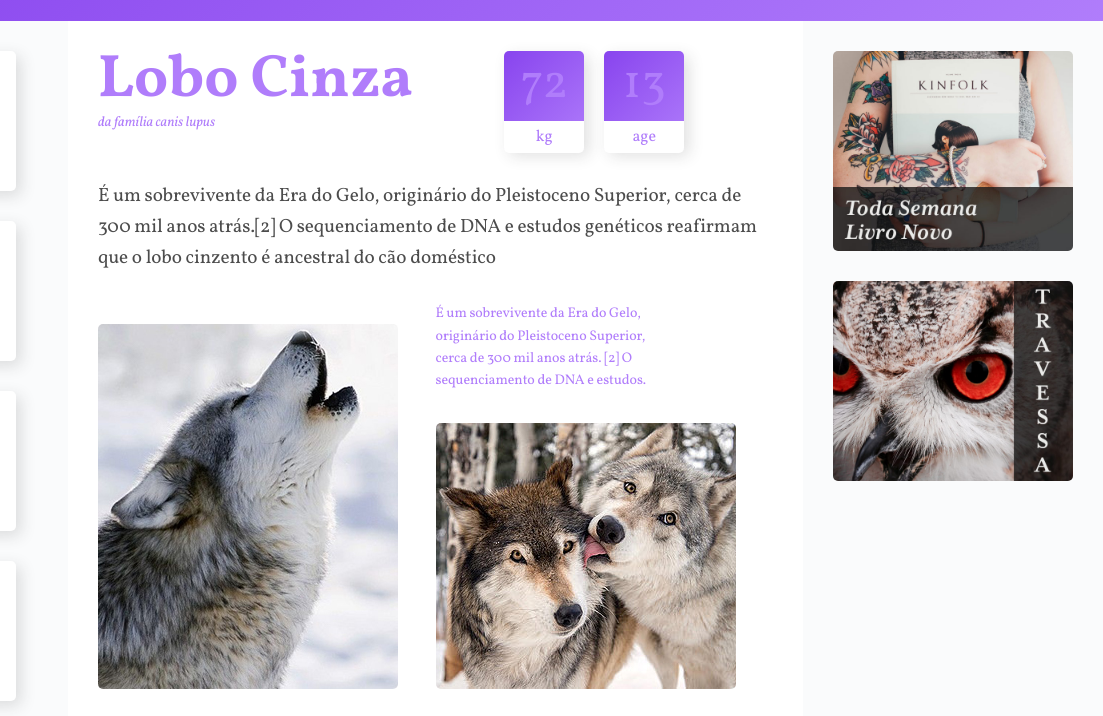
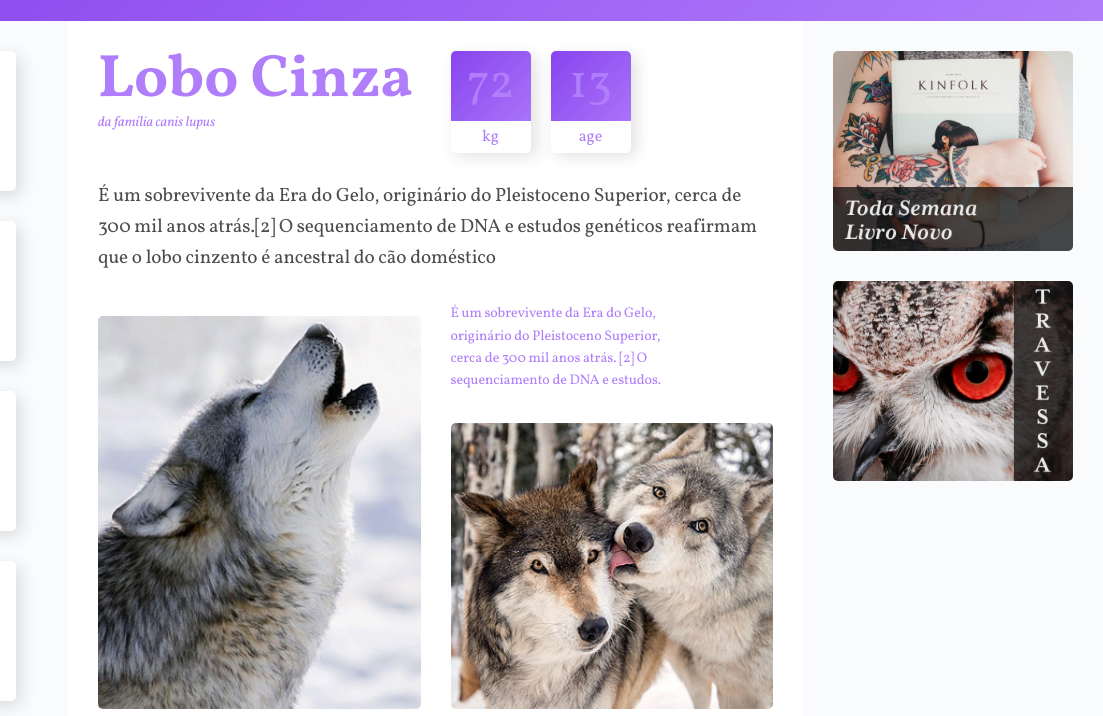
Before and after one commit to ronaldobergara/Origamid-Wildbeast, a plain HTML site: page index.html in a window 1280 px wide. Shown: the part 72-788 px from the top of the page, 177-1280 px from the left. Drawn offline with Linux system fonts and the light colour scheme.

Commit message:
Ajustando algumas propriedades

```diff
--- a/css/style.css
+++ b/css/style.css
@@ -17,7 +17,7 @@ a {
 
 img {
     display: block;
-    max-width: 100%;
+    width: 100%;
     border-radius: 5px;
 }
 
@@ -30,6 +30,7 @@ img {
         "sidenav content anuncios"
         "footer footer footer"
     ;
+
 }
 
 /* Header */
@@ -106,8 +107,8 @@ img {
     padding: 30px;
     display: grid;
     grid-template-columns: 1fr 1fr;
-    row-gap: 30px;
-    /* column-gap: 30px; */
+    gap: 30px;
+
 }
 
 /* Utilizado para expandir uma coluna ate o maximo */
@@ -156,11 +157,9 @@ p {
 /* CARACTERISTICAS */
 .caracteristicas{
     display: grid;
-    /* align-items: flex-start; */
     grid-auto-rows: max-content;
     grid-auto-flow: column;
     grid-template-columns: 100px 100px;
-    justify-content: center;
     grid-template-areas:
         "info1 info2"
 }
```
